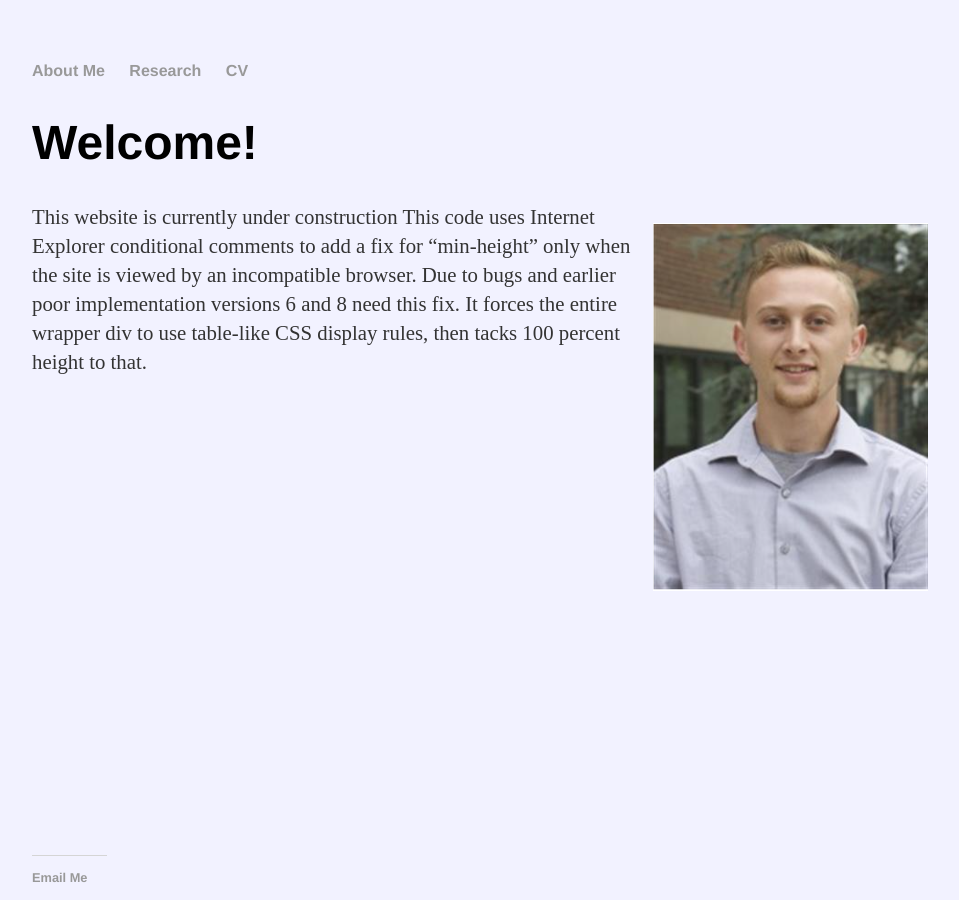
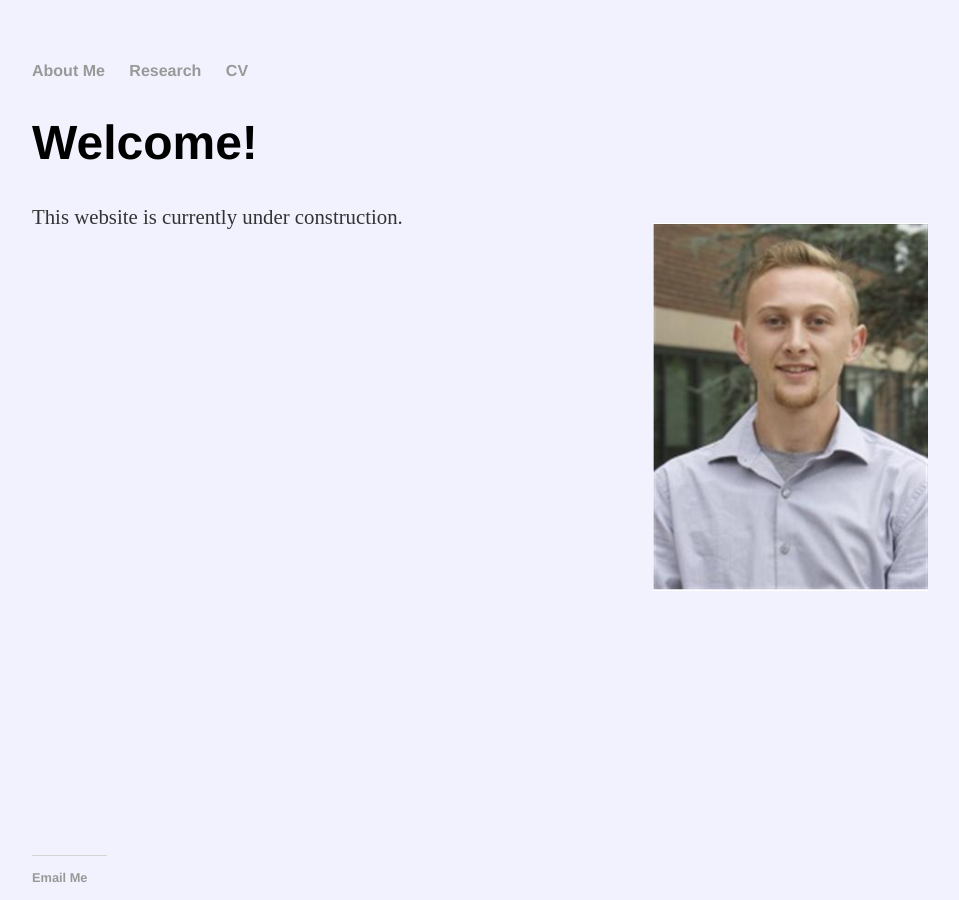
Before and after one commit to dhayes95/dhayes95.github.io, a Jekyll site: the page built from index.html, in a window 1280 px wide. Shown: the whole page, without its empty margins (160-1119 px from the left). Built offline with Jekyll 4.4.1, drawn with Linux system fonts in a browser that asks for light colours.

Commit message:
Update index.html

```diff
--- a/index.html
+++ b/index.html
@@ -6,6 +6,6 @@ title: Dan Hayes
 	<h1>Welcome!</h1>
 
 		<p style="float: right;"><img src="HeadShotDan.PNG" width="275" height=auto></p>
-    		<p>This website is currently under construction This code uses Internet Explorer conditional comments to add a fix for “min-height” only when the site is viewed by an incompatible browser. Due to bugs and earlier poor implementation versions 6 and 8 need this fix. It forces the entire wrapper div to use table-like CSS display rules, then tacks 100 percent height to that.</p>
+    		<p>This website is currently under construction.</p>
 
 </div><!-- /.blurb -->
```
